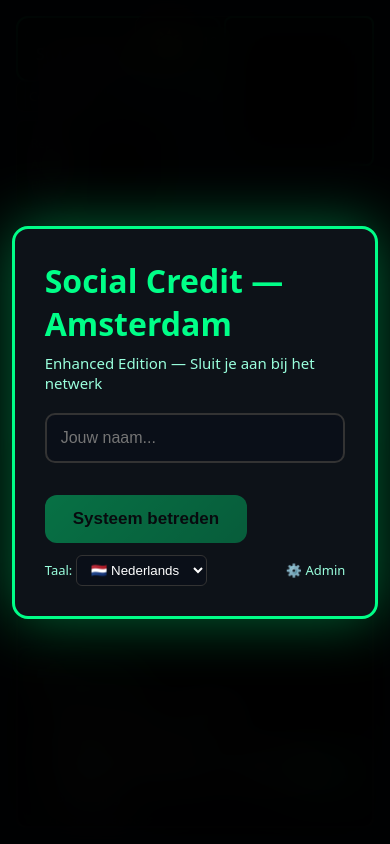
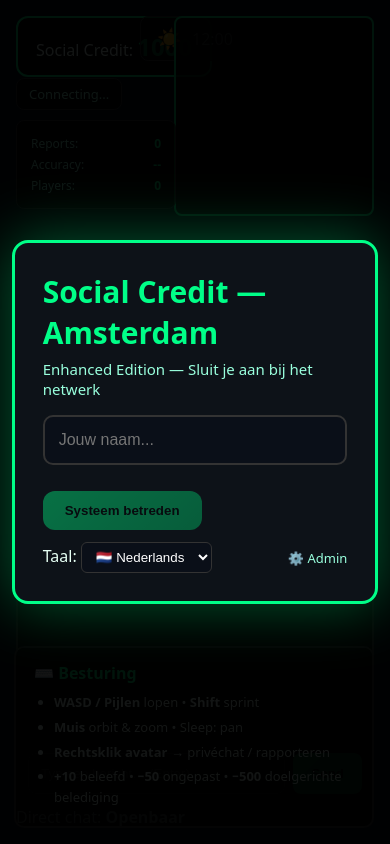
Before and after one commit to mcna72/social-credit-game, a website: page public/index.html in a window 390 px wide. Drawn offline with Linux system fonts and the light colour scheme; a script that the page names is missing.

Commit message:
Update index.html

```diff
--- a/public/index.html
+++ b/public/index.html
@@ -1,147 +1,102 @@
-<!DOCTYPE html>
+<!doctype html>
 <html lang="nl">
 <head>
   <meta charset="utf-8"/>
-  <title>Social Credit — Amsterdam Enhanced Edition</title>
   <meta name="viewport" content="width=device-width, initial-scale=1"/>
-
-  <!-- Babylon core + loaders + GUI + materials -->
-  <script src="https://cdn.babylonjs.com/babylon.js"></script>
-  <script src="https://cdn.babylonjs.com/loaders/babylonjs.loaders.min.js"></script>
-  <script src="https://cdn.babylonjs.com/gui/babylon.gui.min.js"></script>
-  <script src="https://cdn.babylonjs.com/materialsLibrary/babylonjs.materials.min.js"></script>
+  <title>Social Credit — Amsterdam (Three.js)</title>
 
   <style>
     *{box-sizing:border-box;margin:0;padding:0}
-    html,body{height:100%;background:#0b1020;color:#e6fff4;font-family:system-ui,-apple-system,Segoe UI,Roboto,Arial,sans-serif;overflow:hidden}
-    #renderCanvas{width:100%;height:100%;touch-action:none;display:block}
+    html,body{height:100%;background:#0b1020;color:#e6fff4;font-family:system-ui,Segoe UI,Roboto,Arial,sans-serif;overflow:hidden}
+    #renderCanvas{position:absolute;inset:0}
 
     /* HUD */
-    #hud{position:fixed;top:16px;left:16px;background:rgba(0,0,0,.75);border:2px solid #00ff88;padding:12px 18px;border-radius:12px;z-index:30;backdrop-filter:blur(10px)}
-    #credit{color:#00ff88;font-weight:700;font-size:28px}
-    #conn{position:fixed;left:16px;top:80px;background:rgba(0,0,0,.65);border:1px solid #333;border-radius:8px;padding:6px 12px;color:#9fffdc;z-index:30;font-size:13px}
+    #hud{position:fixed;top:16px;left:16px;background:rgba(0,0,0,.75);border:2px solid #00ff88;padding:12px 18px;border-radius:12px;z-index:30}
+    #credit{color:#00ff88;font-weight:700;font-size:24px}
+    #conn{position:fixed;left:16px;top:78px;background:rgba(0,0,0,.6);border:1px solid #333;border-radius:8px;padding:6px 12px;color:#9fffdc;z-index:30;font-size:13px}
 
-    /* Weather & Time indicator */
-    #weatherInfo{position:fixed;top:16px;left:50%;transform:translateX(-50%);background:rgba(0,0,0,.65);border:1px solid #333;border-radius:8px;padding:8px 16px;z-index:30;display:flex;gap:20px;align-items:center;font-size:14px}
-    #weatherIcon{font-size:24px}
+    #weatherInfo{position:fixed;top:16px;left:50%;transform:translateX(-50%);background:rgba(0,0,0,.6);border:1px solid #333;border-radius:8px;padding:8px 16px;z-index:30;display:flex;gap:10px;align-items:center}
+    #weatherIcon{font-size:20px}
 
-    /* Minimap */
     #minimap{position:fixed;top:16px;right:16px;width:200px;height:200px;background:rgba(0,0,0,.8);border:2px solid #00ff88;border-radius:8px;z-index:30}
     #minimapCanvas{width:100%;height:100%;border-radius:6px}
 
-    /* Chat */
+    #statsPanel{position:fixed;left:16px;top:120px;background:rgba(0,0,0,.65);border:1px solid #333;border-radius:8px;padding:10px 14px;z-index:30;font-size:12px;min-width:160px}
+    #statsPanel .stat{display:flex;justify-content:space-between;margin:4px 0;color:#9fd}
+    #statsPanel .stat .value{color:#00ff88;font-weight:600}
+
     #chat{position:fixed;left:16px;bottom:16px;width:min(450px, calc(100vw - 32px));z-index:30}
-    #chatlog{background:rgba(0,0,0,.85);border:2px solid #333;height:300px;overflow-y:auto;border-radius:10px 10px 0 0;padding:12px;scrollbar-width:thin;scrollbar-color:#00ff88 #1a1a2e}
-    #chatlog::-webkit-scrollbar{width:8px}
-    #chatlog::-webkit-scrollbar-track{background:#1a1a2e}
-    #chatlog::-webkit-scrollbar-thumb{background:#00ff88;border-radius:4px}
-    .line{margin:.3rem 0;padding:.4rem .6rem;background:rgba(255,255,255,.04);border-radius:6px;border-left:3px solid #00ff88;color:#fff;font-size:14px;line-height:1.4}
-    .line.private{border-left-color:#ff8800;background:rgba(255,136,0,.1)}
-    .line.system{border-left-color:#ffaa00;background:rgba(255,170,0,.08);font-style:italic}
+    #chatlog{background:rgba(0,0,0,.85);border:2px solid #333;height:270px;overflow-y:auto;border-radius:10px 10px 0 0;padding:12px}
+    .line{margin:.25rem 0;padding:.35rem .6rem;background:rgba(255,255,255,.04);border-radius:6px;border-left:3px solid #00ff88;color:#fff;font-size:14px}
+    .private{border-left-color:#ff8800;background:rgba(255,136,0,.1)}
+    .system{border-left-color:#ffaa00;background:rgba(255,170,0,.08);font-style:italic}
     .user{color:#00ff88;font-weight:600;margin-right:4px}
-    #chatbox{display:flex;margin-top:0;gap:8px;background:rgba(0,0,0,.85);padding:10px;border-radius:0 0 10px 10px;border:2px solid #333;border-top:none}
-    #msg{flex:1;padding:12px;border-radius:8px;border:1px solid #444;background:#0d1218;color:#fff;font-size:14px}
-    #msg:focus{outline:none;border-color:#00ff88}
-    #send{padding:10px 18px;border-radius:8px;border:none;background:linear-gradient(135deg,#00ff88,#00cc6f);color:#000;cursor:pointer;font-weight:600;transition:transform .1s}
-    #send:hover{transform:scale(1.05)}
-    #send:active{transform:scale(0.95)}
-    #target{font-size:12px;color:#a8ffde;margin-top:6px;padding:0 10px}
+    #chatbox{display:flex;gap:8px;background:rgba(0,0,0,.85);padding:10px;border-radius:0 0 10px 10px;border:2px solid #333;border-top:none}
+    #msg{flex:1;padding:12px;border-radius:8px;border:1px solid #444;background:#0d1218;color:#fff}
+    #send{padding:10px 18px;border-radius:8px;border:none;background:linear-gradient(135deg,#00ff88,#00cc6f);color:#000;font-weight:700;cursor:pointer}
 
-    /* Controls tips */
-    #tips{position:fixed;right:16px;bottom:16px;background:rgba(0,0,0,.75);border:2px solid #333;border-radius:10px;padding:14px 18px;max-width:360px;z-index:30;backdrop-filter:blur(10px)}
-    #tips h4{color:#00ff88;margin-bottom:8px;font-size:16px}
+    #tips{position:fixed;right:16px;bottom:16px;background:rgba(0,0,0,.75);border:2px solid #333;border-radius:10px;padding:14px 18px;max-width:360px;z-index:30}
+    #tips h4{color:#00ff88;margin-bottom:8px}
     #tips ul{margin-left:20px;font-size:13px;line-height:1.6}
     #tips li{margin-bottom:4px}
 
-    /* Overlay / Join screen */
-    #overlay{position:fixed;inset:0;display:grid;place-items:center;background:rgba(0,0,0,.92);z-index:40;backdrop-filter:blur(20px)}
-    #card{background:#0d1218;border:3px solid #00ff88;border-radius:16px;padding:30px;max-width:580px;width:94%;box-shadow:0 0 60px rgba(0,255,136,.4)}
-    #card h2{color:#00ff88;font-size:32px;margin-bottom:8px}
-    #subtitle{color:#9fd;margin-bottom:20px;font-size:15px}
-    #name{width:100%;padding:14px;border:2px solid #333;border-radius:10px;background:#0a0f18;color:#fff;font-size:16px;margin-bottom:16px}
-    #name:focus{outline:none;border-color:#00ff88}
-    #avatars{display:grid;grid-template-columns:repeat(auto-fit,minmax(70px,1fr));gap:12px;margin-bottom:16px}
-    .av{padding:14px;border:2px solid #333;border-radius:10px;cursor:pointer;text-align:center;font-size:36px;background:rgba(255,255,255,.03);transition:all .2s}
-    .av:hover{border-color:#00ff88;background:rgba(0,255,136,.08);transform:scale(1.05)}
-    .av.sel{border-color:#00ff88;background:rgba(0,255,136,.15);box-shadow:0 0 20px rgba(0,255,136,.3)}
+    /* Join overlay */
+    #overlay{position:fixed;inset:0;display:grid;place-items:center;background:rgba(0,0,0,.92);z-index:40}
+    #card{background:#0d1218;border:3px solid #00ff88;border-radius:16px;padding:28px;max-width:580px;width:94%;box-shadow:0 0 60px rgba(0,255,136,.35)}
+    #card h2{color:#00ff88;font-size:30px;margin-bottom:6px}
+    #subtitle{color:#9fd;margin-bottom:16px;font-size:15px}
+    #name{width:100%;padding:14px;border:2px solid #333;border-radius:10px;background:#0a0f18;color:#fff;font-size:16px;margin-bottom:12px}
+    #avatars{display:grid;grid-template-columns:repeat(auto-fit,minmax(64px,1fr));gap:10px;margin-bottom:14px}
+    .av{padding:12px;border:2px solid #333;border-radius:10px;cursor:pointer;text-align:center;font-size:34px;background:rgba(255,255,255,.03)}
+    .av.sel{border-color:#00ff88;background:rgba(0,255,136,.15)}
     #startRow{display:flex;gap:12px;align-items:center;flex-wrap:wrap}
-    #start{padding:14px 28px;border-radius:12px;border:none;background:linear-gradient(135deg,#00ff88,#00cc6f);cursor:pointer;font-weight:700;font-size:17px;color:#000;transition:all .2s}
-    #start:hover:not(:disabled){transform:scale(1.05);box-shadow:0 0 30px rgba(0,255,136,.5)}
+    #start{padding:12px 22px;border-radius:12px;border:none;background:linear-gradient(135deg,#00ff88,#00cc6f);cursor:pointer;font-weight:700;color:#000}
     #start:disabled{opacity:.4;cursor:not-allowed}
-    #langLabel{font-size:13px;color:#9fd}
     #lang{padding:6px 10px;border-radius:6px;border:1px solid #333;background:#0a0f18;color:#fff}
 
-    /* Right-click menu */
     #rightMenu{position:fixed;background:#0d1218;border:2px solid #00ff88;border-radius:10px;padding:8px;display:none;color:#fff;z-index:50;min-width:180px;box-shadow:0 4px 20px rgba(0,0,0,.5)}
-    #rightMenu div{padding:10px 14px;cursor:pointer;border-radius:6px;transition:background .15s;font-size:14px}
+    #rightMenu div{padding:10px 14px;cursor:pointer;border-radius:6px}
     #rightMenu div:hover{background:#1a2d3a}
-
-    /* Stats panel */
-    #statsPanel{position:fixed;top:120px;left:16px;background:rgba(0,0,0,.7);border:1px solid #333;border-radius:8px;padding:10px 14px;z-index:30;font-size:12px;min-width:160px}
-    #statsPanel .stat{display:flex;justify-content:space-between;margin:4px 0;color:#9fd}
-    #statsPanel .stat .value{color:#00ff88;font-weight:600}
-
-    /* Loading spinner */
-    .spinner{border:3px solid rgba(255,255,255,.1);border-top:3px solid #00ff88;border-radius:50%;width:40px;height:40px;animation:spin 1s linear infinite;margin:20px auto}
-    @keyframes spin{to{transform:rotate(360deg)}}
-
-    /* Mobile adjustments */
-    @media (max-width: 768px) {
-      #chat{width:calc(100vw - 32px);max-width:none}
-      #tips{max-width:calc(100vw - 32px)}
-      #minimap{width:150px;height:150px}
-    }
   </style>
 </head>
 <body>
   <canvas id="renderCanvas"></canvas>
 
-  <!-- HUD -->
-  <div id="hud">
-    Social Credit: <span id="credit">1000</span>
-  </div>
+  <div id="hud">Social Credit: <span id="credit">1000</span></div>
   <div id="conn">Connecting...</div>
 
-  <!-- Weather & Time -->
   <div id="weatherInfo">
     <span id="weatherIcon">☀️</span>
     <span id="timeDisplay">12:00</span>
   </div>
 
-  <!-- Minimap -->
-  <div id="minimap">
-    <canvas id="minimapCanvas"></canvas>
-  </div>
+  <div id="minimap"><canvas id="minimapCanvas"></canvas></div>
 
-  <!-- Stats -->
   <div id="statsPanel">
     <div class="stat"><span>Reports:</span><span class="value" id="statReports">0</span></div>
     <div class="stat"><span>Accuracy:</span><span class="value" id="statAccuracy">--</span></div>
     <div class="stat"><span>Players:</span><span class="value" id="statPlayers">0</span></div>
   </div>
 
-  <!-- Chat -->
   <div id="chat">
     <div id="chatlog"></div>
     <div id="chatbox">
-      <input id="msg" placeholder="Typ een bericht... (Enter)" maxlength="400"/>
+      <input id="msg" placeholder="Typ een bericht… (Enter)" maxlength="400"/>
       <button id="send">Send</button>
     </div>
     <div id="target">Direct chat: <b id="targetName">Openbaar</b></div>
   </div>
 
-  <!-- Tips -->
   <div id="tips">
     <h4>⌨️ Besturing</h4>
     <ul>
       <li><b>WASD / Pijlen</b> lopen • <b>Shift</b> sprint</li>
-      <li><b>Muis</b> camera rotatie & zoom</li>
-      <li><b>Rechtsklik avatar</b> menu (chat/rapporteren)</li>
+      <li><b>Muis</b> orbit & zoom • Sleep: pan</li>
+      <li><b>Rechtsklik avatar</b> → privéchat / rapporteren</li>
       <li><b>+10</b> beleefd • <b>−50</b> ongepast • <b>−500</b> doelgerichte belediging</li>
     </ul>
   </div>
 
-  <!-- Join overlay -->
   <div id="overlay">
     <div id="card">
       <h2>Social Credit — Amsterdam</h2>
@@ -159,17 +114,16 @@
         </label>
         <a href="/admin.html" style="margin-left:auto;color:#9fd;font-size:13px;text-decoration:none">⚙️ Admin</a>
       </div>
-      <div class="spinner" style="margin-top:20px;display:none" id="loadingSpinner"></div>
     </div>
   </div>
 
-  <!-- Right-click context menu -->
   <div id="rightMenu">
     <div id="actChat">💬 Chat met</div>
     <div id="actReport">⚠️ Rapporteer</div>
     <div id="actClear">🔓 Zet op Openbaar</div>
   </div>
 
-  <script src="/app.js" type="module"></script>
+  <!-- Three.js (ESM) -->
+  <script type="module" src="/app.js"></script>
 </body>
 </html>
```
